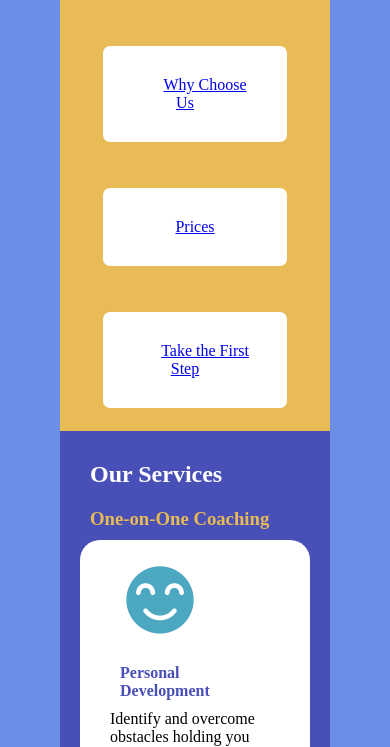
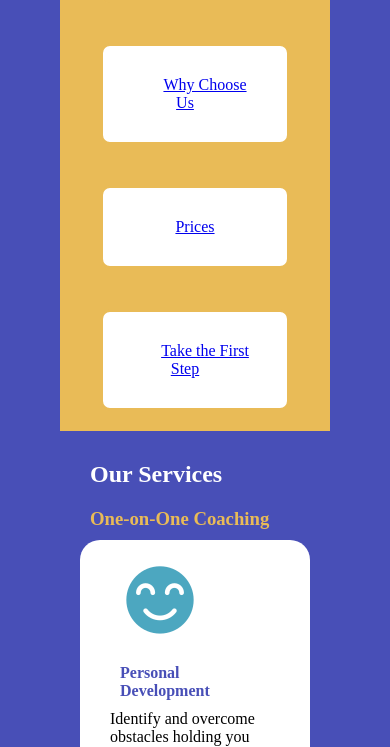
Before and after one commit to ETHAN123456E/path-to-success, a plain HTML site: page index.html in a window 390 px wide. Shown: the part 374-1121 px from the top of the page. Drawn offline with Linux system fonts and the light colour scheme; a web font is replaced by a local one.

Commit message:
Update style.css

```diff
--- a/style.css
+++ b/style.css
@@ -166,7 +166,10 @@ body{
 background-color: #6B8FE7;
 font-family: Inter;
 }
-@media (max-width: 450px){
+@media (max-width: 450px) {
+body{
+  background-color: #484FB7;
+}
 }
 h1{
 color: white;
```
